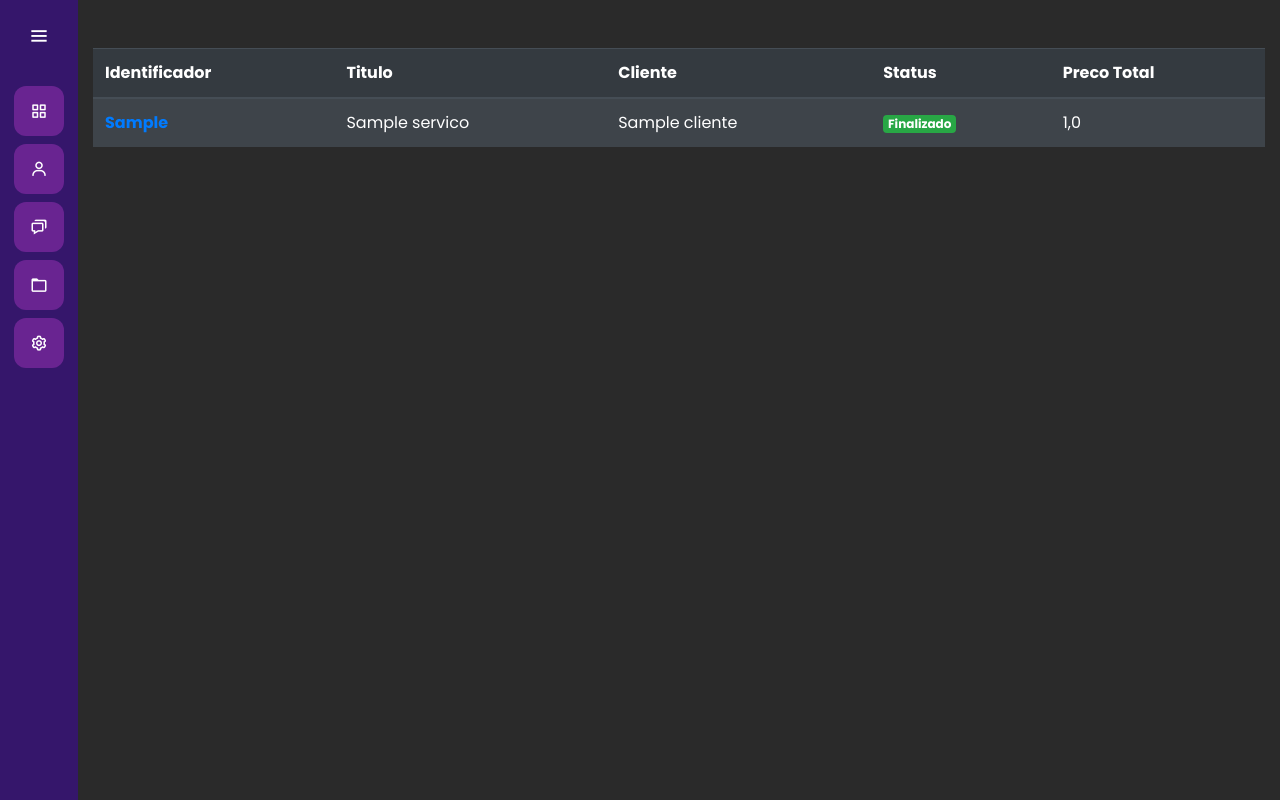
After one commit to LittIIeDeath/Lava_jato, a Django app: page /servicos/listar_servico/ in a window 1280 px wide. The commit adds this page. Run offline with Django 4.2, Linux system fonts and the light colour scheme; tables that the repository leaves empty hold one stand-in row (values such as "Sample post").

Commit message:
Gerador de pdf adicionado pdf contem: nome do cliente manuntençoes data de inicio e entrega protocolo

```diff
--- a/clientes/templates/clientes.html
+++ b/clientes/templates/clientes.html
@@ -66,7 +66,7 @@
         <br>
         <p>Clientes:</p>
         <select id="cliente-select" onchange="dados_cliente()" class="form-control">
-            <option value=""></option>
+            <option value selected>--------------</option>
             {% for cliente in clientes %}
             <option value="{{cliente.id}}">{{cliente.nome}}</option>
             {% endfor %}
--- a/servicos/models.py
+++ b/servicos/models.py
@@ -2,7 +2,7 @@ from django.db import models
 from clientes.models import Cliente
 from .choices import ChoisesCategoriaManuntencao
 from datetime import datetime
-from secrets import token_hex
+from secrets import token_hex, token_urlsafe
 
 # Create your models here.
 
@@ -22,6 +22,7 @@ class Servico(models.Model):
     data_entrega = models.DateField(null=True)
     finalizado = models.BooleanField(default=False)
     protocolo = models.CharField(max_length=52, null=True, blank=True)
+    identificador = models.CharField(max_length=24, null=True, blank=True)
 
     def __str__(self) -> str:
         return self.titulo
@@ -29,6 +30,9 @@ class Servico(models.Model):
     def save(self, *args, **kwargs):
         if not self.protocolo:
             self.protocolo = datetime.now().strftime('%d/%m/%Y-%H:%M:%S-') + token_hex(16)
+
+        if not self.identificador:
+            self.identificador = token_urlsafe(16)
 
         super(Servico, self).save(*args, **kwargs)
 
--- /dev/null
+++ b/servicos/templates/listar_servico.html
@@ -0,0 +1,42 @@
+{% extends "base.html" %}
+{% load static %}
+
+{% block 'head' %}
+    <link rel="stylesheet" href="{% static 'clientes/css/clientes.css' %}">
+    <link rel="stylesheet" href="{% static 'servicos/css/listar_servico.css' %}">
+{% endblock %}
+
+{% block 'dashboard' %}
+    <br>
+    <br>
+    <div class='container-fluid distanciamento'>
+        <table class="table table-striped table-dark">
+            <thead>
+              <tr>
+                <th scope="col">Identificador</th>
+                <th scope="col">Titulo</th>
+                <th scope="col">Cliente</th>
+                <th scope="col">Status</th>
+                <th scope="col">Preco Total</th>
+              </tr>
+            </thead>
+            <tbody>
+                {% for servico in servicos %}
+                    <tr>
+                        <th><a href='{% url 'servico' servico.identificador %}'>{{servico.identificador}}</a></th>
+                        <td>{{servico.titulo}}</td>
+                        <td>{{servico.cliente}}</td>
+                        <td>
+                        {% if servico.finalizado %}
+                            <span class="badge badge-success">Finalizado</span>
+                        {% else %}
+                            <span class="badge badge-info">Em andamento</span>
+                        {% endif %}
+                        </td>
+                        <td>{{servico.preco_total}}</td>
+                    </tr>
+                {% endfor %}
+            </tbody>
+          </table>
+    </div>
+{% endblock %}
--- a/servicos/urls.py
+++ b/servicos/urls.py
@@ -3,4 +3,7 @@ from . import views
 
 urlpatterns = [
     path('novo_servico/', views.novo_servico, name='novo_servico'),
+    path('listar_servico/', views.listar_servico, name='listar_servico'),
+    path('servico/<str:identificador>', views.servico, name='servico'),
+    path('gerar_os/<str:identificador>', views.gerar_os, name='gerar_os')
 ]
--- a/servicos/views.py
+++ b/servicos/views.py
@@ -1,7 +1,61 @@
-from django.shortcuts import render
-
-# Create your views here.
-
+from django.shortcuts import render, get_object_or_404
+from .forms import FormServico
+from django.http import HttpResponse, FileResponse
+from .models import Servico
+from fpdf import FPDF
+from io import BytesIO
 
 def novo_servico(request):
-    return render(request, 'novo_servico.html')
+    if request.method == 'GET':
+        form = FormServico()
+        return render(request, 'novo_servico.html', {'form': form})
+    elif request.method == 'POST':
+        form = FormServico(request.POST)
+
+        if form.is_valid():
+            form.save()
+            return HttpResponse('dados salvos com sucesso')
+        else:
+            return render(request, 'novo_servico.html', {'form': form})
+
+def listar_servico(request):
+    if request.method == 'GET':
+        servicos = Servico.objects.all()
+        return render(request, 'listar_servico.html', {'servicos': servicos})
+
+def servico(request, identificador):
+    servico = get_object_or_404(Servico, identificador=identificador)
+    return render(request, 'servico.html', {'servico': servico})
+
+def gerar_os(request, identificador):
+    servico = get_object_or_404(Servico, identificador=identificador)
+
+    pdf = FPDF()
+    pdf.add_page()
+
+    pdf.set_font('Arial', 'B', 10)
+
+    pdf.set_fill_color(240, 240, 240)
+    pdf.cell(45, 10, 'Cliente:', 1, 0, 'L', 1)
+    pdf.cell(0, 10, f'{servico.cliente.nome}', 1, 1, 'L', 1)
+
+    pdf.cell(45, 10, 'Manuntençoes:', 1, 0, 'L', 1)
+
+    categoria_manuntençao = servico.categoria_manuntencao.all()
+    for i, manuntencao in enumerate(categoria_manuntençao):
+        pdf.cell(0, 10, f'- {manuntencao.get_titulo_display()}', 1, 1, 'L', 1)
+        if not i == len(categoria_manuntençao) -1:
+            pdf.cell(45, 10, '', 1, 0, 'L', 1)
+
+    pdf.cell(45, 10, 'Data de inicio:', 1, 0, 'L', 1)
+    pdf.cell(0, 10, f'{servico.data_inicio}', 1, 1, 'L', 1)
+    pdf.cell(45, 10, 'Data de entrega:', 1, 0, 'L', 1)
+    pdf.cell(0, 10, f'{servico.data_entrega}', 1, 1, 'L', 1)
+    pdf.cell(45, 10, 'Protocolo:', 1, 0, 'L', 1)
+    pdf.cell(0, 10, f'{servico.protocolo}', 1, 1, 'L', 1)
+    pdf.cell(45, 10, 'Preco total:', 1, 0, 'L', 1)
+    pdf.cell(0, 10, f'{servico.preco_total()}', 1, 1, 'L', 1)
+
+    pdf_content = pdf.output(dest='S').encode('latin1')
+    pdf_bytes = BytesIO(pdf_content)
+    return FileResponse(pdf_bytes, as_attachment=True, filename=f'os-{servico.protocolo}.pdf')
--- /dev/null
+++ b/templates/static/servicos/css/listar_servico.css
@@ -0,0 +1,4 @@
+.distancimento{
+    padding-left: 100px;
+    padding-right: 100px;
+}
```
Also changed, not shown: servicos/forms.py (added, +20 -0 lines), servicos/templates/novo_servico.html (+18 -0 lines), servicos/templates/servico.html (added, +15 -0 lines), servicos/migrations/0003_servico_identificador.py (added), 1 other file.
